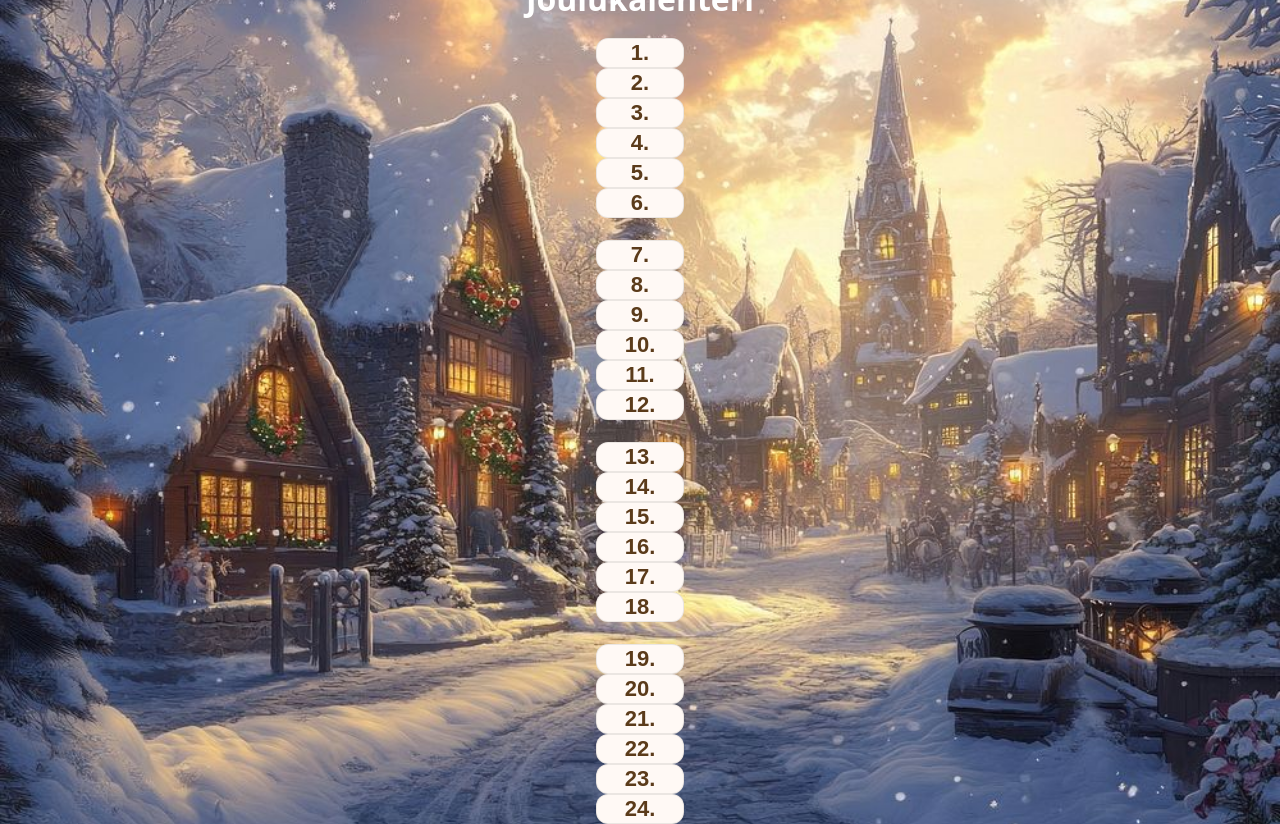
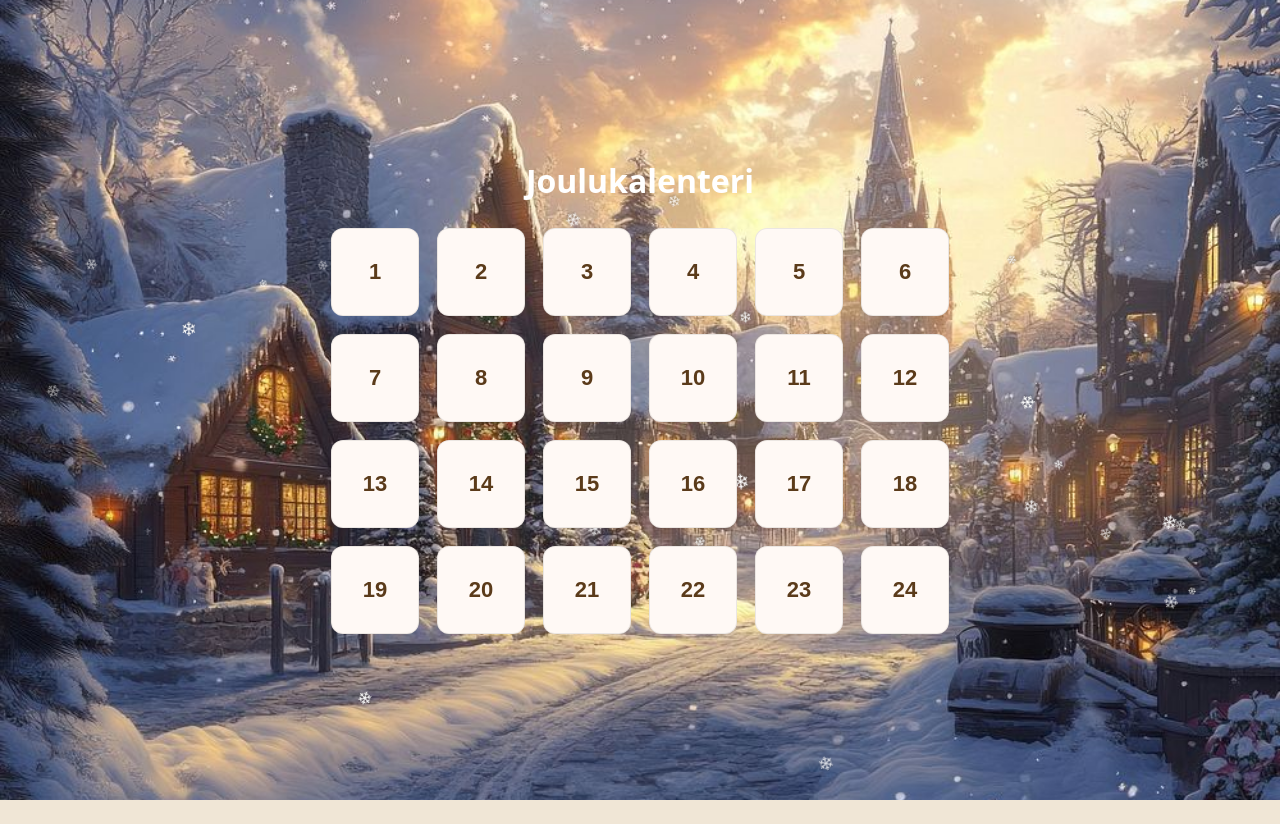
Before and after one commit to bhy857/JingleJinlge, a plain HTML site: page index.html in a window 1280 px wide. After the commit the page ends 800 px from the top, so only its background shows below. Drawn offline with Linux system fonts and the light colour scheme.

Commit message:
uyfutdfhcgvhg

```diff
--- a/JS.js
+++ b/JS.js
@@ -1,3 +1,23 @@
-function toggleVisibility() {
-    const
-}
+// luo kevyt lumisadeefekti — simppeli ja sujuva
+document.addEventListener('DOMContentLoaded', () => {
+  const count = window.innerWidth < 600 ? 18 : 36;
+  const container = document.createElement('div');
+  container.className = 'snow';
+  document.body.appendChild(container);
+
+  for (let i = 0; i < count; i++) {
+    const f = document.createElement('span');
+    f.className = 'snowflake';
+    f.textContent = '❄'; // yksinkertainen lumihiutale
+    const size = (Math.random() * 12 + 10).toFixed(1); // px
+    const left = Math.random() * 100; // %
+    const dur = (Math.random() * 12 + 8).toFixed(1); // sekuntia
+    const delay = (Math.random() * -10).toFixed(1); // aloittaa eri kohdasta
+    f.style.fontSize = size + 'px';
+    f.style.left = left + '%';
+    f.style.animationDuration = dur + 's';
+    f.style.animationDelay = delay + 's';
+    f.style.opacity = (0.5 + Math.random() * 0.6).toFixed(2);
+    container.appendChild(f);
+  }
+});
--- a/index.html
+++ b/index.html
@@ -1,88 +1,20 @@
 <!DOCTYPE html>
-<html lang="en">
+<html lang="fi">
 <head>
     <meta charset="UTF-8">
     <meta name="viewport" content="width=device-width, initial-scale=1.0">
     <title>Joulukalenteri</title>
     <link rel="stylesheet" href="CSS.css">
-    <script src="JS.js"></script>
+    <script src="JS.js" ></script>
 </head>
 <body>
     <h1>Joulukalenteri</h1>
-     <button>
-        1.
-    </button>
-    <button>
-        2.
-    </button>
-    <button>
-        3.
-    </button>
-    <button>
-        4.
-    </button>
-    <button>
-        5.
-    </button>
-    <button>
-        6.
-    </button>
-    <br>
-    <button>
-        7.
-    </button>
-    <button>
-        8.
-    </button>
-    <button>
-        9.
-    </button>
-    <button>
-        10.
-    </button>
-    <button>
-        11.
-    </button>
-    <button>
-        12.
-    </button>
-    <br>
-    <button>
-        13.
-    </button>
-    <button>
-        14.
-    </button>
-    <button>
-        15.
-    </button>
-    <button>
-        16.
-    </button>
-    <button>
-        17.
-    </button>
-    <button>
-        18.
-    </button>
-    <br>
-    <button>
-        19.
-    </button>
-    <button>
-        20.
-    </button>
-     <button>
-        21.
-    </button>
-    <button>
-        22.
-    </button>
-    <button>
-        23.
-    </button>
-    <button>
-        24.
-    </button>
+
+    <div class="calendar">
+        <button>1</button><button>2</button><button>3</button><button>4</button><button>5</button><button>6</button>
+        <button>7</button><button>8</button><button>9</button><button>10</button><button>11</button><button>12</button>
+        <button>13</button><button>14</button><button>15</button><button>16</button><button>17</button><button>18</button>
+        <button>19</button><button>20</button><button>21</button><button>22</button><button>23</button><button>24</button>
+    </div>
 </body>
 </html>
```
